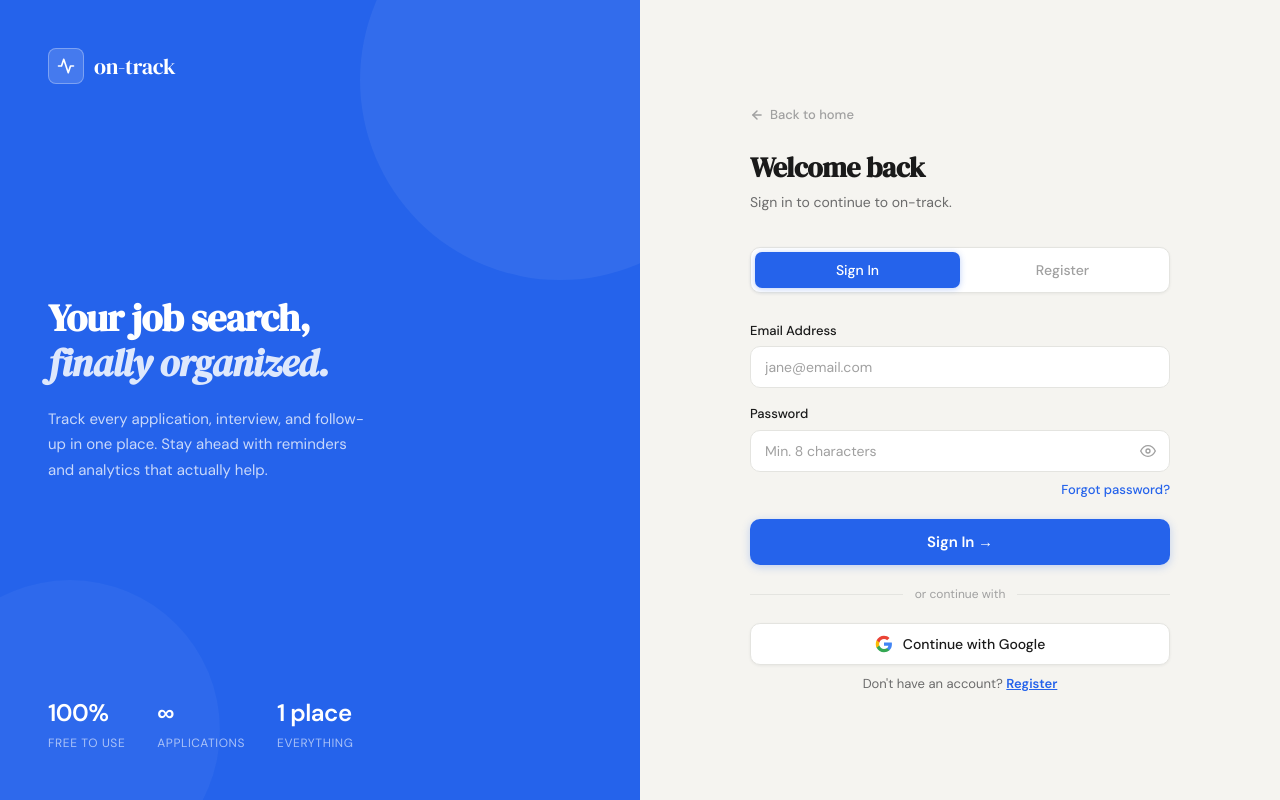
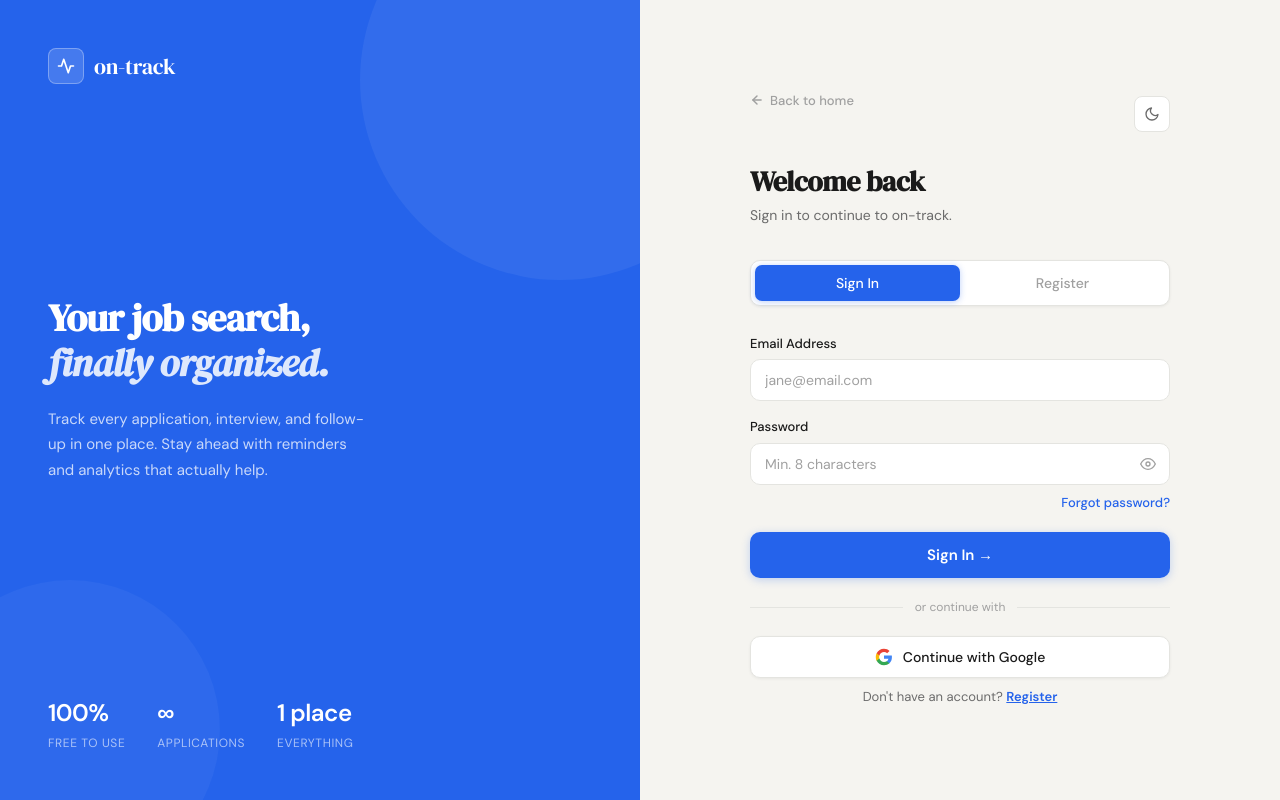
Before and after one commit to AhmedIhsan123/on-track, a React (Vite) app in the folder frontend/: page /login in a window 1280 px wide. Built offline with nearby package versions, Linux system fonts and the light colour scheme; no server answers.

Commit message:
Added dark and light mode

```diff
--- /dev/null
+++ b/frontend/src/components/ThemeToggle.jsx
@@ -0,0 +1,53 @@
+import { useTheme } from "../context/themeContext.jsx";
+import "../styles/ThemeToggle.css";
+
+export default function ThemeToggle() {
+	const { dark, toggle } = useTheme();
+
+	return (
+		<button
+			className="theme-toggle"
+			onClick={toggle}
+			aria-label={dark ? "Switch to light mode" : "Switch to dark mode"}
+			title={dark ? "Switch to light mode" : "Switch to dark mode"}
+		>
+			{dark ? (
+				// Sun icon
+				<svg
+					width="16"
+					height="16"
+					viewBox="0 0 24 24"
+					fill="none"
+					stroke="currentColor"
+					strokeWidth="2"
+					strokeLinecap="round"
+					strokeLinejoin="round"
+				>
+					<circle cx="12" cy="12" r="5" />
+					<line x1="12" y1="1" x2="12" y2="3" />
+					<line x1="12" y1="21" x2="12" y2="23" />
+					<line x1="4.22" y1="4.22" x2="5.64" y2="5.64" />
+					<line x1="18.36" y1="18.36" x2="19.78" y2="19.78" />
+					<line x1="1" y1="12" x2="3" y2="12" />
+					<line x1="21" y1="12" x2="23" y2="12" />
+					<line x1="4.22" y1="19.78" x2="5.64" y2="18.36" />
+					<line x1="18.36" y1="5.64" x2="19.78" y2="4.22" />
+				</svg>
+			) : (
+				// Moon icon
+				<svg
+					width="16"
+					height="16"
+					viewBox="0 0 24 24"
+					fill="none"
+					stroke="currentColor"
+					strokeWidth="2"
+					strokeLinecap="round"
+					strokeLinejoin="round"
+				>
+					<path d="M21 12.79A9 9 0 1 1 11.21 3 7 7 0 0 0 21 12.79z" />
+				</svg>
+			)}
+		</button>
+	);
+}
--- /dev/null
+++ b/frontend/src/context/themeContext.jsx
@@ -0,0 +1,31 @@
+import { createContext, useContext, useEffect, useState } from "react";
+
+const ThemeContext = createContext(null);
+
+export function ThemeProvider({ children }) {
+	const [dark, setDark] = useState(() => {
+		const saved = localStorage.getItem("theme");
+		if (saved) return saved === "dark";
+		return window.matchMedia("(prefers-color-scheme: dark)").matches;
+	});
+
+	useEffect(() => {
+		document.documentElement.setAttribute(
+			"data-theme",
+			dark ? "dark" : "light",
+		);
+		localStorage.setItem("theme", dark ? "dark" : "light");
+	}, [dark]);
+
+	const toggle = () => setDark((d) => !d);
+
+	return (
+		<ThemeContext.Provider value={{ dark, toggle }}>
+			{children}
+		</ThemeContext.Provider>
+	);
+}
+
+export function useTheme() {
+	return useContext(ThemeContext);
+}
--- a/frontend/src/main.jsx
+++ b/frontend/src/main.jsx
@@ -1,12 +1,14 @@
 import { StrictMode } from "react";
 import { createRoot } from "react-dom/client";
-import { BrowserRouter, Routes, Route, Navigate } from "react-router-dom";
+import { BrowserRouter, Routes, Route } from "react-router-dom";
+import { ThemeProvider } from "./context/themeContext.jsx";
 import LandingPage from "./pages/LandingPage.jsx";
 import Authpage from "./pages/Authpage.jsx";
 import Users from "./pages/Users.jsx";
 
 createRoot(document.getElementById("root")).render(
 	<StrictMode>
+		<ThemeProvider>
 			<BrowserRouter>
 				<Routes>
 					<Route path="/" element={<LandingPage />} />
@@ -14,5 +16,6 @@ createRoot(document.getElementById("root")).render(
 					<Route path="/users" element={<Users />} />
 				</Routes>
 			</BrowserRouter>
+		</ThemeProvider>
 	</StrictMode>,
 );
--- a/frontend/src/pages/Authpage.jsx
+++ b/frontend/src/pages/Authpage.jsx
@@ -1,6 +1,7 @@
 import { useState } from "react";
 import { useNavigate } from "react-router-dom";
 import { loginUser, registerUser } from "../services/authService.js";
+import ThemeToggle from "../components/ThemeToggle.jsx";
 import "../styles/base.css";
 import "../styles/auth.css";
 
@@ -46,13 +47,11 @@ export default function AuthPage() {
 	const handleSubmit = async (e) => {
 		e.preventDefault();
 		setApiError("");
-
 		const validationErrors = validate();
 		if (Object.keys(validationErrors).length > 0) {
 			setErrors(validationErrors);
 			return;
 		}
-
 		setLoading(true);
 		try {
 			if (isLogin) {
@@ -83,7 +82,6 @@ export default function AuthPage() {
 		<div className="auth-wrapper">
 			{/* LEFT DECORATIVE PANEL */}
 			<div className="auth-panel">
-				{/* Clickable logo → back to landing */}
 				<button
 					className="panel-logo"
 					onClick={() => navigate("/")}
@@ -143,7 +141,8 @@ export default function AuthPage() {
 			{/* RIGHT FORM PANEL */}
 			<div className="auth-form-section">
 				<div className="auth-card">
-					{/* Back to home link */}
+					{/* Nav row: back link + theme toggle */}
+					<div className="auth-nav-row">
 						<button className="auth-back-link" onClick={() => navigate("/")}>
 							<svg
 								width="14"
@@ -160,6 +159,8 @@ export default function AuthPage() {
 							</svg>
 							Back to home
 						</button>
+						<ThemeToggle />
+					</div>
 
 					<div className="auth-header">
 						<h1 className="auth-title">
@@ -172,7 +173,6 @@ export default function AuthPage() {
 						</p>
 					</div>
 
-					{/* MODE TOGGLE */}
 					<div className="mode-toggle">
 						<button
 							className={`toggle-btn ${isLogin ? "active" : ""}`}
@@ -192,10 +192,8 @@ export default function AuthPage() {
 						</button>
 					</div>
 
-					{/* API ERROR BANNER */}
 					{apiError && <div className="api-error-banner">⚠ {apiError}</div>}
 
-					{/* FORM */}
 					<form
 						className="form form-appear"
 						key={mode}
--- /dev/null
+++ b/frontend/src/styles/ThemeToggle.css
@@ -0,0 +1,25 @@
+/* ── Theme Toggle Button ── */
+.theme-toggle {
+	display: flex;
+	align-items: center;
+	justify-content: center;
+	width: 36px;
+	height: 36px;
+	border-radius: 8px;
+	border: 1.5px solid var(--border);
+	background: var(--surface);
+	color: var(--text-secondary);
+	transition:
+		background var(--transition),
+		border-color var(--transition),
+		color var(--transition),
+		transform var(--transition);
+	flex-shrink: 0;
+}
+
+.theme-toggle:hover {
+	background: var(--bg);
+	border-color: var(--text-muted);
+	color: var(--text-primary);
+	transform: rotate(15deg);
+}
--- a/frontend/src/styles/auth.css
+++ b/frontend/src/styles/auth.css
@@ -385,6 +385,98 @@
 	background: rgba(255, 255, 255, 0.22);
 }
 
+/* ── Auth nav row (back link + theme toggle) ── */
+.auth-nav-row {
+	display: flex;
+	align-items: center;
+	justify-content: space-between;
+	margin-bottom: 28px;
+}
+
+/* ── Back to home link ── */
+.auth-back-link {
+	display: inline-flex;
+	align-items: center;
+	gap: 6px;
+	background: none;
+	border: none;
+	padding: 0;
+	font-size: 13px;
+	font-weight: 500;
+	color: var(--text-muted);
+	transition:
+		color var(--transition),
+		gap var(--transition);
+	cursor: pointer;
+}
+
+.auth-back-link:hover {
+	color: var(--text-primary);
+	gap: 8px;
+}
+
+/* ── Clickable panel logo hover ── */
+.panel-logo:hover .logo-name {
+	opacity: 0.8;
+}
+
+.panel-logo:hover .logo-mark {
+	background: rgba(255, 255, 255, 0.22);
+}
+
+/* ── Dark mode: nav scrolled background ── */
+[data-theme="dark"] .nav-scrolled {
+	background: rgba(15, 15, 16, 0.85);
+}
+
+/* ── Dark mode: hero badge ── */
+[data-theme="dark"] .hero-badge {
+	background: var(--surface);
+}
+
+/* ── Dark mode: preview card ── */
+[data-theme="dark"] .preview-card {
+	background: var(--surface);
+	border-color: var(--border);
+}
+
+[data-theme="dark"] .preview-header {
+	background: var(--bg);
+}
+
+/* ── Dark mode: feature cards ── */
+[data-theme="dark"] .features-section {
+	background: var(--surface);
+}
+
+[data-theme="dark"] .feature-card {
+	background: var(--surface);
+}
+
+[data-theme="dark"] .feature-card:hover {
+	background: var(--bg);
+}
+
+[data-theme="dark"] .features-grid {
+	background: var(--border);
+	border-color: var(--border);
+}
+
+/* ── Dark mode: how section ── */
+[data-theme="dark"] .how-section {
+	background: var(--bg);
+}
+
+/* ── Dark mode: nav get started button ── */
+[data-theme="dark"] .nav-getstarted {
+	background: var(--text-primary);
+	color: var(--bg);
+}
+
+[data-theme="dark"] .nav-getstarted:hover {
+	background: #e0e0de;
+}
+
 @keyframes fadeUp {
 	from {
 		opacity: 0;
--- a/frontend/src/styles/base.css
+++ b/frontend/src/styles/base.css
@@ -14,9 +14,9 @@
 	padding: 0;
 }
 
-/* ── CSS Variables ── */
-:root {
-	/* Colors */
+/* ── Light Theme (default) ── */
+:root,
+[data-theme="light"] {
 	--bg: #f5f4f0;
 	--surface: #ffffff;
 	--text-primary: #1a1a1a;
@@ -31,14 +31,46 @@
 	--error-bg: #fef2f2;
 	--success: #16a34a;
 
-	/* Shadows */
 	--shadow-sm: 0 1px 3px rgba(0, 0, 0, 0.06);
 	--shadow-md: 0 4px 20px rgba(0, 0, 0, 0.08);
 	--shadow-lg: 0 12px 40px rgba(0, 0, 0, 0.1);
 
-	/* Misc */
 	--radius: 10px;
 	--transition: 0.2s ease;
+}
+
+/* ── Dark Theme ── */
+[data-theme="dark"] {
+	--bg: #0f0f10;
+	--surface: #1a1a1e;
+	--text-primary: #f0f0ee;
+	--text-secondary: #9a9a9a;
+	--text-muted: #5a5a5a;
+	--accent: #3b82f6;
+	--accent-hover: #2563eb;
+	--accent-light: #1e2d4a;
+	--border: #2a2a2e;
+	--border-focus: #3b82f6;
+	--error: #f87171;
+	--error-bg: #2d1515;
+	--success: #4ade80;
+
+	--shadow-sm: 0 1px 3px rgba(0, 0, 0, 0.3);
+	--shadow-md: 0 4px 20px rgba(0, 0, 0, 0.4);
+	--shadow-lg: 0 12px 40px rgba(0, 0, 0, 0.5);
+
+	--radius: 10px;
+	--transition: 0.2s ease;
+}
+
+/* ── Smooth theme transitions ── */
+body,
+body * {
+	transition:
+		background-color 0.2s ease,
+		border-color 0.2s ease,
+		color 0.2s ease,
+		box-shadow 0.2s ease;
 }
 
 /* ── Base HTML ── */
@@ -114,7 +146,7 @@ input:focus,
 textarea:focus,
 select:focus {
 	border-color: var(--border-focus);
-	box-shadow: 0 0 0 3px rgba(37, 99, 235, 0.1);
+	box-shadow: 0 0 0 3px rgba(59, 130, 246, 0.12);
 }
 
 /* ── Shared Spinner ── */
--- a/frontend/src/styles/landing.css
+++ b/frontend/src/styles/landing.css
@@ -100,7 +100,7 @@
 .nav-getstarted {
 	padding: 9px 18px;
 	background: var(--text-primary);
-	color: white;
+	color: var(--bg);
 	border: none;
 	border-radius: var(--radius);
 	font-size: 14px;
@@ -191,7 +191,7 @@
 	align-items: center;
 	gap: 8px;
 	padding: 6px 14px;
-	background: white;
+	background: var(--surface);
 	border: 1px solid var(--border);
 	border-radius: 100px;
 	font-size: 13px;
@@ -282,7 +282,7 @@
 
 .btn-ghost {
 	padding: 14px 24px;
-	background: white;
+	background: var(--surface);
 	border: 1.5px solid var(--border);
 	border-radius: var(--radius);
 	font-size: 15px;
@@ -341,7 +341,7 @@
 }
 
 .preview-card {
-	background: white;
+	background: var(--surface);
 	border: 1px solid var(--border);
 	border-radius: 16px;
 	box-shadow:
@@ -397,7 +397,7 @@
 	align-items: center;
 	gap: 12px;
 	padding: 12px 18px;
-	border-bottom: 1px solid #f5f5f5;
+	border-bottom: 1px solid var(--border);
 	animation: slideIn 0.4s ease both;
 }
 
@@ -494,7 +494,7 @@
 
 /* ── Features Grid ── */
 .features-section {
-	background: white;
+	background: var(--surface);
 	border-top: 1px solid var(--border);
 	border-bottom: 1px solid var(--border);
 }
@@ -510,7 +510,7 @@
 }
 
 .feature-card {
-	background: white;
+	background: var(--surface);
 	padding: 36px 32px;
 	transition: background var(--transition);
 }
@@ -607,8 +607,9 @@
 }
 
 /* ── CTA Section ── */
+/* Hardcoded dark — intentionally stays dark in both light and dark themes */
 .cta-section {
-	background: var(--text-primary);
+	background: #111110;
 	padding: 0;
 }
 
@@ -621,31 +622,32 @@
 
 .cta-heading {
 	font-size: clamp(28px, 4vw, 48px);
-	color: white;
+	color: #f0f0ee;
 	letter-spacing: -1px;
 	margin-bottom: 14px;
 }
 
 .cta-subhead {
 	font-size: 16px;
-	color: rgba(255, 255, 255, 0.55);
+	color: rgba(240, 240, 238, 0.55);
 	margin-bottom: 40px;
 }
 
 .cta-section .btn-primary {
 	background: white;
-	color: var(--text-primary);
+	color: #111110;
 	box-shadow: none;
 }
 
 .cta-section .btn-primary:hover {
-	background: var(--bg);
+	background: #e8e8e4;
 	box-shadow: none;
 }
 
 /* ── Footer ── */
+/* Hardcoded dark — intentionally stays dark in both light and dark themes */
 .landing-footer {
-	background: var(--text-primary);
+	background: #111110;
 	border-top: 1px solid rgba(255, 255, 255, 0.08);
 }
 
@@ -672,12 +674,67 @@
 }
 
 .footer-logo .nav-logo-name {
-	color: white;
+	color: #f0f0ee;
 }
 
 .footer-copy {
 	font-size: 13px;
-	color: rgba(255, 255, 255, 0.35);
+	color: rgba(240, 240, 238, 0.35);
+}
+
+/* ── Auth nav row (back link + theme toggle) ── */
+.auth-nav-row {
+	display: flex;
+	align-items: center;
+	justify-content: space-between;
+	margin-bottom: 28px;
+}
+
+/* ── Back to home link ── */
+.auth-back-link {
+	display: inline-flex;
+	align-items: center;
+	gap: 6px;
+	background: none;
+	border: none;
+	padding: 0;
+	font-size: 13px;
+	font-weight: 500;
+	color: var(--text-muted);
+	transition:
+		color var(--transition),
+		gap var(--transition);
+	cursor: pointer;
+}
+
+.auth-back-link:hover {
+	color: var(--text-primary);
+	gap: 8px;
+}
+
+/* ── Clickable panel logo hover ── */
+.panel-logo:hover .logo-name {
+	opacity: 0.8;
+}
+
+.panel-logo:hover .logo-mark {
+	background: rgba(255, 255, 255, 0.22);
+}
+
+/* ── Dark mode: nav scrolled background ── */
+[data-theme="dark"] .nav-scrolled {
+	background: rgba(15, 15, 16, 0.85);
+}
+
+/* ── Dark mode: nav get started button ── */
+[data-theme="dark"] .nav-getstarted {
+	background: var(--text-primary);
+	color: var(--bg);
+}
+
+[data-theme="dark"] .nav-getstarted:hover {
+	background: #e0e0de;
+	color: #111110;
 }
 
 /* ── Animations ── */
```
Also changed, not shown: frontend/src/pages/LandingPage.jsx (+6 -12 lines). Lines whose indentation alone changed are shown as unchanged.
